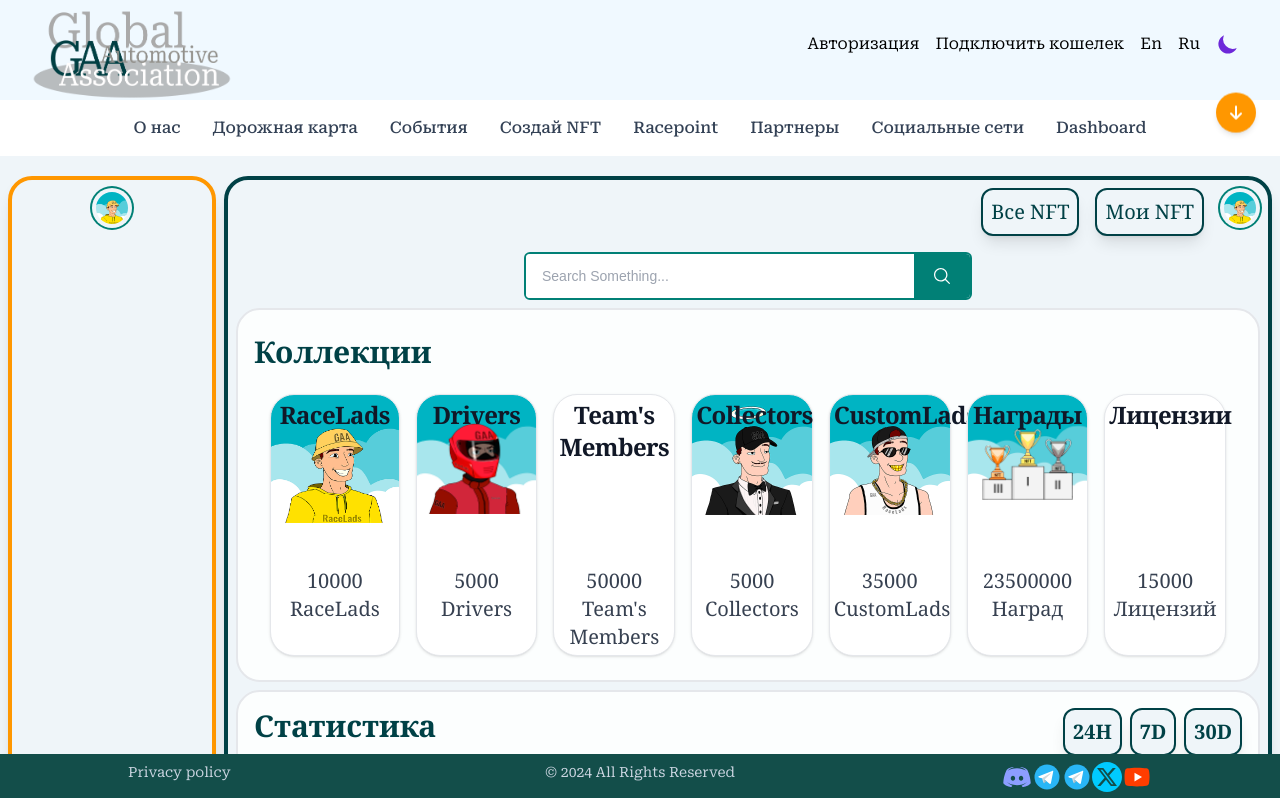
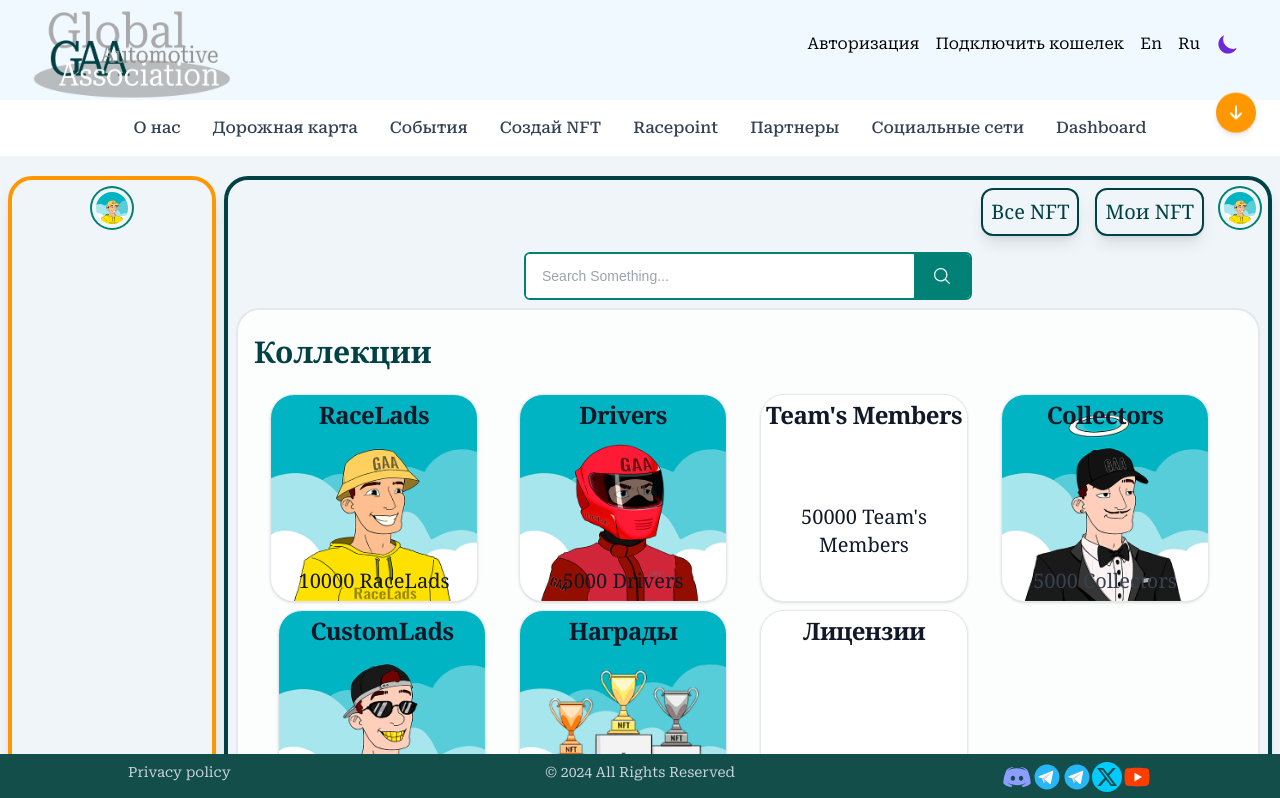
Before and after one commit to serbe/gaa, a Next.js app: page /rudashboard in a window 1280 px wide. Shown: the top 798 px of the page. Built offline with nearby package versions, Linux system fonts and the light colour scheme.

Commit message:
поправил размеры карточек коллекций

```diff
--- a/src/app/rudashboard/page.tsx
+++ b/src/app/rudashboard/page.tsx
@@ -74,44 +74,40 @@
               <div className="mt-2 rounded-3xl border-2 bg-p2-white2 p-2 text-p1-darkgreen dark:border-p1-darkgreen dark:bg-p1-deepdarkgreen dark:text-p1-green">
                 <div className="px-2 text-xl font-semibold md:pt-2 md:text-3xl">
                   <div className="pt-2 text-left">Коллекции</div>
-                  <div className="mt-2 grid grid-cols-7 gap-2 space-x-2 p-4 text-base md:text-xl">
+                  <div className="mt-2 grid grid-cols-1 gap-2 space-x-2 p-4 text-base text-gray-900 sm:grid-cols-2 md:text-xl lg:grid-cols-3 xl:grid-cols-4 2xl:grid-cols-5">
                     <a
                       href="#"
-                      className="block max-w-sm rounded-3xl border border-gray-200 bg-white bg-[url('/HeroNFT/RaceLads/RaceLads1.png')] bg-contain bg-no-repeat p-1 shadow duration-300 ease-in-out hover:scale-105 hover:bg-gray-100 dark:border-gray-700 dark:bg-gray-800 dark:hover:bg-gray-700"
+                      className="block h-52 w-52 rounded-3xl border border-gray-200 bg-white bg-[url('/HeroNFT/RaceLads/RaceLads1.png')] bg-contain bg-no-repeat p-1 shadow duration-300 ease-in-out hover:scale-105 hover:bg-gray-100 hover:text-transparent dark:border-gray-700 dark:bg-gray-800 dark:hover:bg-gray-700"
                     >
-                      <h5 className="mb-2 text-2xl font-bold tracking-tight text-gray-900 dark:text-p1-green">
-                        RaceLads{' '}
+                      <h5 className="mb-2 text-2xl font-bold tracking-tight dark:text-p1-green">
+                        RaceLads
                       </h5>
-                      <p className="pt-32 font-normal text-gray-700 dark:text-gray-400">
-                        10000 RaceLads
-                      </p>
+                      <p className="pt-32 font-normal dark:text-gray-400">10000 RaceLads</p>
                     </a>
 
                     <a
                       href="#"
-                      className="block max-w-sm rounded-3xl border border-gray-200 bg-white bg-[url('/HeroNFT/Drivers/Driver4.png')] bg-contain bg-no-repeat p-1 shadow duration-300 ease-in-out hover:scale-105 hover:bg-gray-100 dark:border-gray-700 dark:bg-gray-800 dark:hover:bg-gray-700"
+                      className="block h-52 w-52 rounded-3xl border border-gray-200 bg-white bg-[url('/HeroNFT/Drivers/Driver4.png')] bg-contain bg-no-repeat p-1 shadow duration-300 ease-in-out hover:scale-105 hover:bg-gray-100 hover:text-transparent dark:border-gray-700 dark:bg-gray-800 dark:hover:bg-gray-700"
                     >
-                      <h5 className="mb-2 text-2xl font-bold tracking-tight text-gray-900 dark:text-p1-green">
-                        Drivers{' '}
+                      <h5 className="mb-2 text-2xl font-bold tracking-tight dark:text-p1-green">
+                        Drivers
                       </h5>
-                      <p className="pt-32 font-normal text-gray-700 dark:text-gray-400">
-                        5000 Drivers
-                      </p>
+                      <p className="pt-32 font-normal dark:text-gray-400">5000 Drivers</p>
                     </a>
                     <a
                       href="#"
-                      className="bg-[src='/HeroNFT/Team's members/TeamMember1.png')] block max-w-sm rounded-3xl border border-gray-200 bg-white bg-contain bg-no-repeat p-1 shadow duration-300 ease-in-out hover:scale-105 hover:bg-gray-100 dark:border-gray-700 dark:bg-gray-800 dark:hover:bg-gray-700"
+                      className="bg-[src='/HeroNFT/Team's members/TeamMember1.png')] block h-52 w-52 rounded-3xl border border-gray-200 bg-white bg-contain bg-no-repeat p-1 shadow duration-300 ease-in-out hover:scale-105 hover:bg-gray-100 dark:border-gray-700 dark:bg-gray-800 dark:hover:bg-gray-700"
                     >
-                      <h5 className="mb-2 text-2xl font-bold tracking-tight text-gray-900 dark:text-p1-green">
-                        Team&apos;s Members{' '}
+                      <h5 className="mb-2 text-2xl font-bold tracking-tight dark:text-p1-green">
+                        Team&apos;s Members
                       </h5>
-                      <p className="pt-24 font-normal text-gray-700 dark:text-gray-400">
+                      <p className="pt-16 font-normal dark:text-gray-400">
                         50000 Team&apos;s Members
                       </p>
                     </a>
                     <a
                       href="#"
-                      className="block max-w-sm rounded-3xl border border-gray-200 bg-white bg-[url('/HeroNFT/Collectors/Collector1.png')] bg-contain bg-no-repeat p-1 shadow duration-300 ease-in-out hover:scale-105 hover:bg-gray-100 dark:border-gray-700 dark:bg-gray-800 dark:hover:bg-gray-700"
+                      className="block h-52 w-52 rounded-3xl border border-gray-200 bg-white bg-[url('/HeroNFT/Collectors/Collector1.png')] bg-contain bg-no-repeat p-1 shadow duration-300 ease-in-out hover:scale-105 hover:bg-gray-100 dark:border-gray-700 dark:bg-gray-800 dark:hover:bg-gray-700"
                     >
                       <h5 className="mb-2 text-2xl font-bold tracking-tight text-gray-900 dark:text-p1-green">
                         Сollectors{' '}
@@ -122,7 +118,7 @@
                     </a>
                     <a
                       href="#"
-                      className="block max-w-sm rounded-3xl border border-gray-200 bg-white bg-[url('/HeroNFT/CustomLads/CustomLads1.png')] bg-contain bg-no-repeat p-1 shadow duration-300 ease-in-out hover:scale-105 hover:bg-gray-100 dark:border-gray-700 dark:bg-gray-800 dark:hover:bg-gray-700"
+                      className="block h-52 w-52 rounded-3xl border border-gray-200 bg-white bg-[url('/HeroNFT/CustomLads/CustomLads1.png')] bg-contain bg-no-repeat p-1 shadow duration-300 ease-in-out hover:scale-105 hover:bg-gray-100 dark:border-gray-700 dark:bg-gray-800 dark:hover:bg-gray-700"
                     >
                       <h5 className="mb-2 text-2xl font-bold tracking-tight text-gray-900 dark:text-p1-green">
                         CustomLads{' '}
@@ -133,7 +129,7 @@
                     </a>
                     <a
                       href="#"
-                      className="block max-w-sm rounded-3xl border border-gray-200 bg-white bg-[url('/Hero/Rewards.png')] bg-contain bg-no-repeat p-1 shadow duration-300 ease-in-out hover:scale-105 hover:bg-gray-100 dark:border-gray-700 dark:bg-gray-800 dark:hover:bg-gray-700"
+                      className="block h-52 w-52 rounded-3xl border border-gray-200 bg-white bg-[url('/Hero/Rewards.png')] bg-contain bg-no-repeat p-1 shadow duration-300 ease-in-out hover:scale-105 hover:bg-gray-100 dark:border-gray-700 dark:bg-gray-800 dark:hover:bg-gray-700"
                     >
                       <h5 className="mb-2 text-2xl font-bold tracking-tight text-gray-900 dark:text-p1-green">
                         Награды{' '}
@@ -144,7 +140,7 @@
                     </a>
                     <a
                       href="#"
-                      className="bg-[url('/Licenses/Promoter Lic.png')] block max-w-sm rounded-3xl border border-gray-200 bg-white bg-contain bg-no-repeat p-1 shadow duration-300 ease-in-out hover:scale-105 hover:bg-gray-100 dark:border-gray-700 dark:bg-gray-800 dark:hover:bg-gray-700"
+                      className="bg-[url('/Licenses/Promoter Lic.png')] block h-52 w-52 rounded-3xl border border-gray-200 bg-white bg-contain bg-no-repeat p-1 shadow duration-300 ease-in-out hover:scale-105 hover:bg-gray-100 dark:border-gray-700 dark:bg-gray-800 dark:hover:bg-gray-700"
                     >
                       <h5 className="mb-2 text-2xl font-bold tracking-tight text-gray-900 dark:text-p1-green">
                         Лицензии{' '}
```
